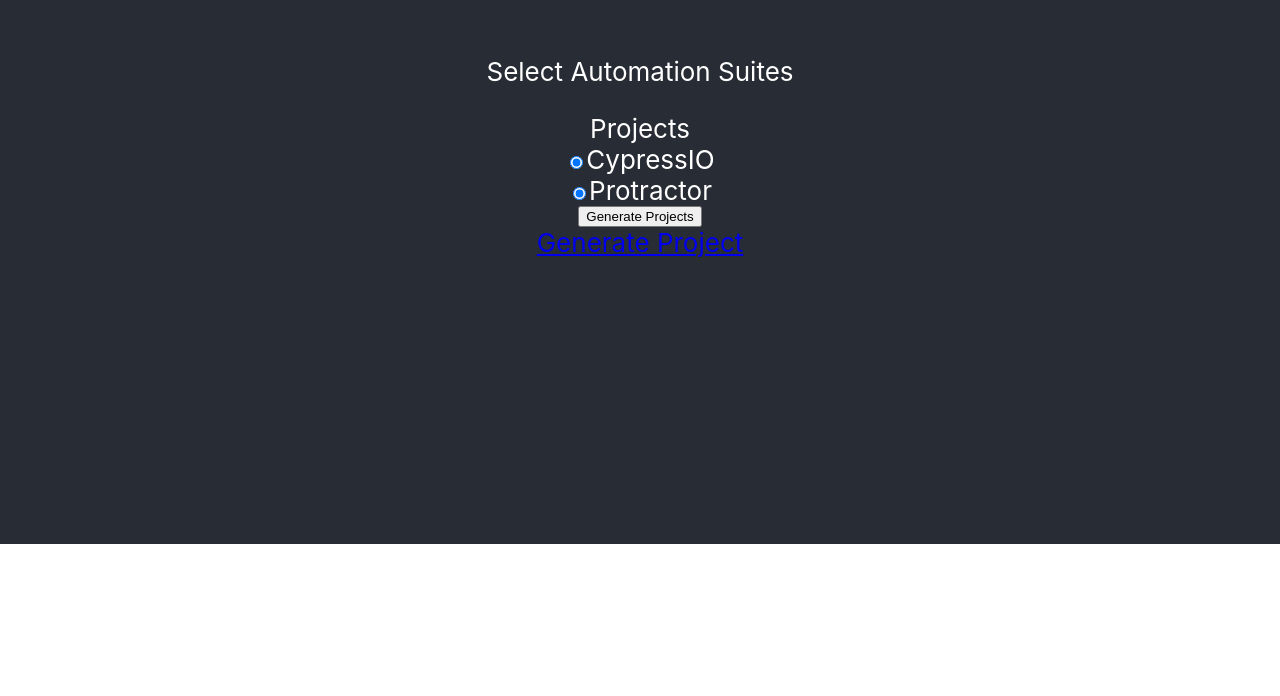
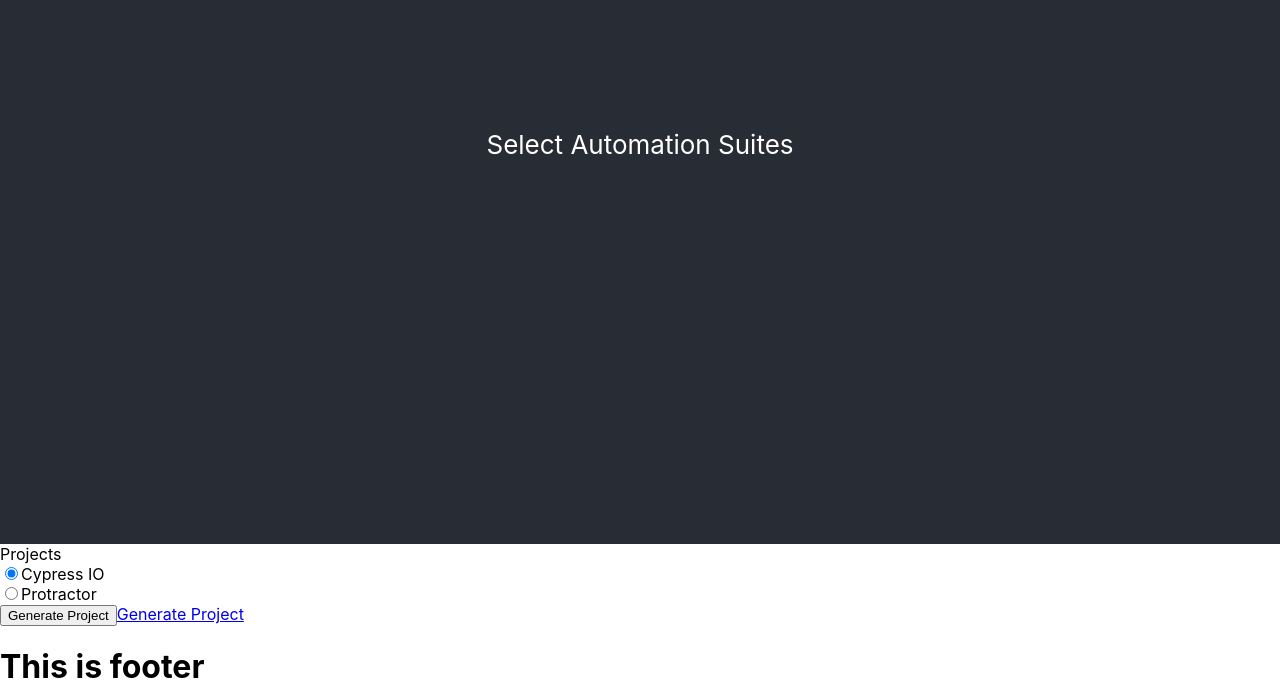
Before and after one commit to aryaghan-mutum/set-automation-suite, a React (Create React App) app: page / in a window 1280 px wide. Shown: the part 256-952 px from the top of the page. Before the commit the page ends 800 px from the top, so only its background shows below. Built offline with nearby package versions, Linux system fonts and the light colour scheme.

Commit message:
implemented automationPage.js in components

```diff
--- a/src/App.js
+++ b/src/App.js
@@ -1,5 +1,6 @@
 import React from 'react';
 import './App.css';
+
 function App() {
 
   return (
@@ -31,9 +32,6 @@
         <a href="path_to_file" download="proposed_file_name">Generate Project</a>
       </header>
 
-      <footer>
-
-      </footer>
     </div>
   );
 }
--- /dev/null
+++ b/src/components/automationPage.js
@@ -0,0 +1,39 @@
+import React from 'react';
+
+function AutomationPage() {
+
+    return (
+        <div className="container">
+            <div className="row">
+                <div className="col-sm-12">
+
+                    <label htmlFor="myInput">Projects</label>
+                    <form>
+                        <div className="radio">
+                            <label>
+                                <input type="radio" value="cypressIO" checked={true} />
+                                Cypress IO
+                            </label>
+                        </div>
+                        <div className="radio">
+                            <label>
+                                <input type="radio" value="protractor" />
+                                Protractor
+                            </label>
+                        </div>
+                    </form>
+
+
+                    <button onClick="generateProject()">
+                        Generate Project
+                    </button>
+
+                    <a href="path_to_file" download="proposed_file_name">Generate Project</a>
+                </div>
+            </div>
+        </div>
+    );
+
+}
+
+export default AutomationPage;
--- a/src/components/footer.js
+++ b/src/components/footer.js
@@ -0,0 +1,11 @@
+import React from "react";
+
+function Footer() {
+    return (
+      <div>
+        <h1>This is footer</h1>
+      </div>
+    );
+  }
+
+  export default Footer;
--- a/src/components/header.js
+++ b/src/components/header.js
@@ -1,32 +1,11 @@
 import React from 'react';
-import './App.css';
 
-function Header() {
+function Header () {
     return (
         <header className="App-header">
             <p>
                 Select Automation Suites
             </p>
-
-            <label htmlFor="myInput">Projects</label>
-            <div className="radio">
-                <label>
-                    <input type="radio" value="cypressIO" checked={true} />
-                        CypressIO
-                </label>
-            </div>
-            <div className="radio">
-                    <label>
-                    <input type="radio" value="protractor" checked={true} />
-                       Protractor
-                    </label>
-            </div>
-
-            <button onClick="generateProject()">
-                Generate Projects
-            </button>
-
-            <a href="path_to_file" download="proposed_file_name">Generate Project</a>
         </header>
     );
 }
--- a/src/index.js
+++ b/src/index.js
@@ -3,10 +3,15 @@
 import './styles/index.css';
 import App from './App';
 import * as serviceWorker from './serviceWorker';
+import Header from './components/header';
+import Footer from './components/footer';
+import AutomationPage from './components/automationPage';
 
 ReactDOM.render(
   <React.StrictMode>
-    <App />
+    <Header />
+    <AutomationPage />
+    <Footer />
   </React.StrictMode>,
   document.getElementById('root')
 );
```
